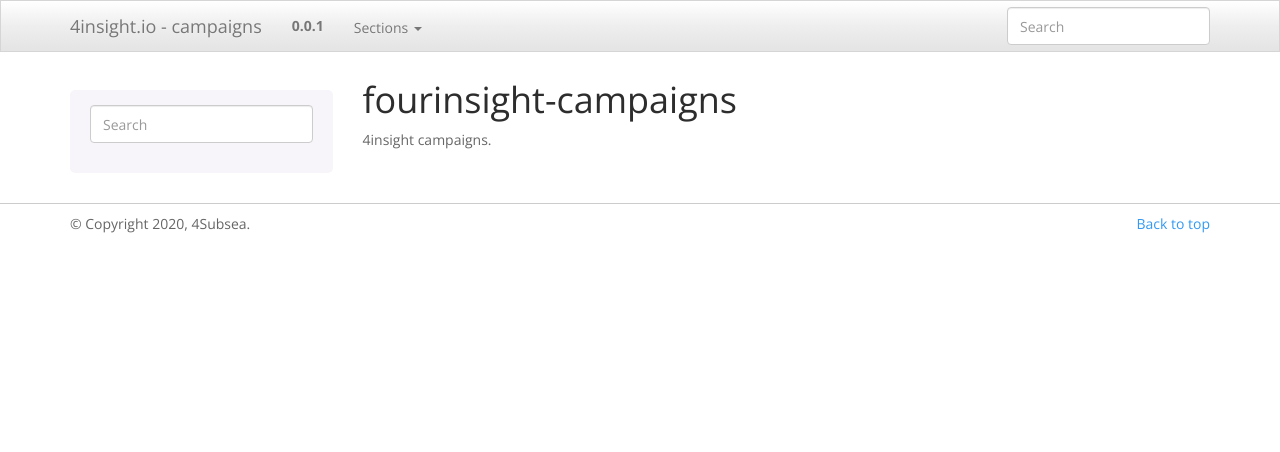
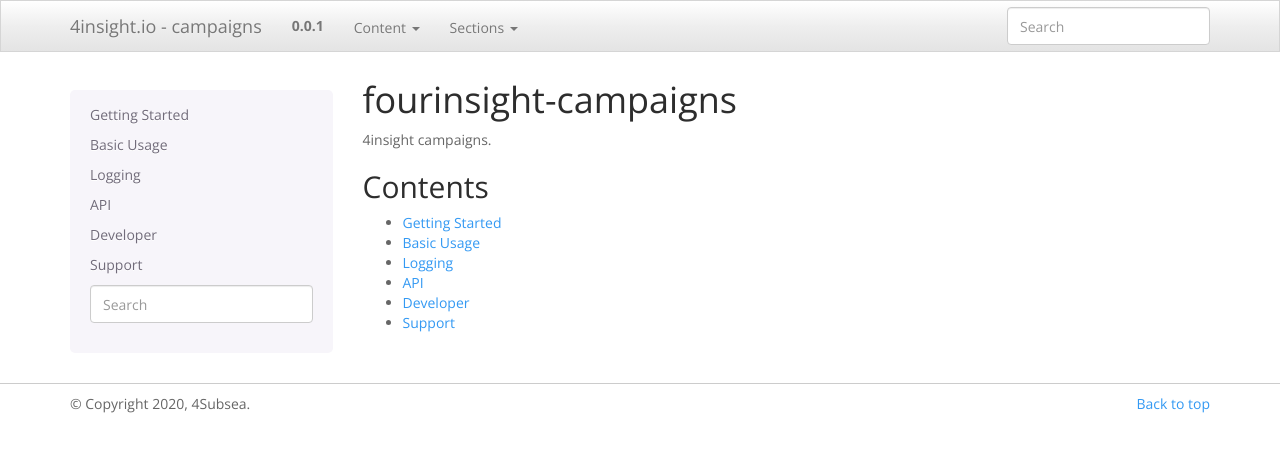
Before and after one commit to 4Subsea/fourinsight-campaigns-python, a Sphinx documentation site: the page built from docs/index.rst, in a window 1280 px wide. Shown: the top 452 px of the page. Built offline with Sphinx 7.4.7, drawn with Linux system fonts in a browser that asks for light colours.

Commit message:
added empty doc files

```diff
--- /dev/null
+++ b/docs/basic_usage.rst
@@ -0,0 +1,4 @@
+Basic Usage
+###########
+
+TODO!
--- /dev/null
+++ b/docs/developer.rst
@@ -0,0 +1,4 @@
+Developer
+#########
+
+TODO!
--- /dev/null
+++ b/docs/getting_started.rst
@@ -0,0 +1,4 @@
+Getting Started
+###############
+
+TODO!
--- a/docs/index.rst
+++ b/docs/index.rst
@@ -1 +1,16 @@
 .. include:: ../README.rst
+
+Contents
+========
+
+.. toctree::
+   :glob:
+   :titlesonly:
+   :maxdepth: 2
+
+   getting_started
+   basic_usage
+   logging
+   api
+   developer
+   support
--- /dev/null
+++ b/docs/logging.rst
@@ -0,0 +1,4 @@
+Logging
+#######
+
+TODO!
--- /dev/null
+++ b/docs/support.rst
@@ -0,0 +1,4 @@
+Support
+#######
+
+TODO!
```
Also changed, not shown: docs/api.rst (added, +41 -0 lines).
